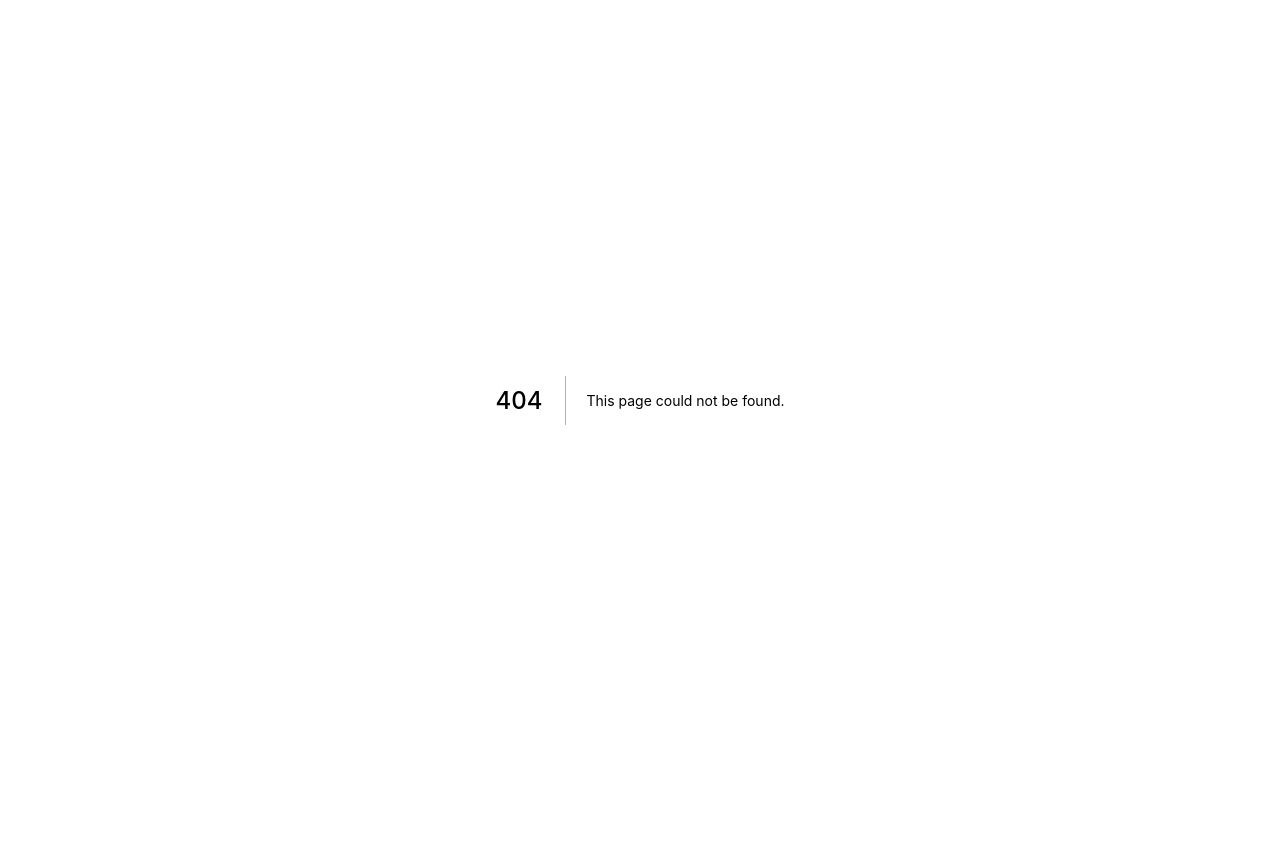
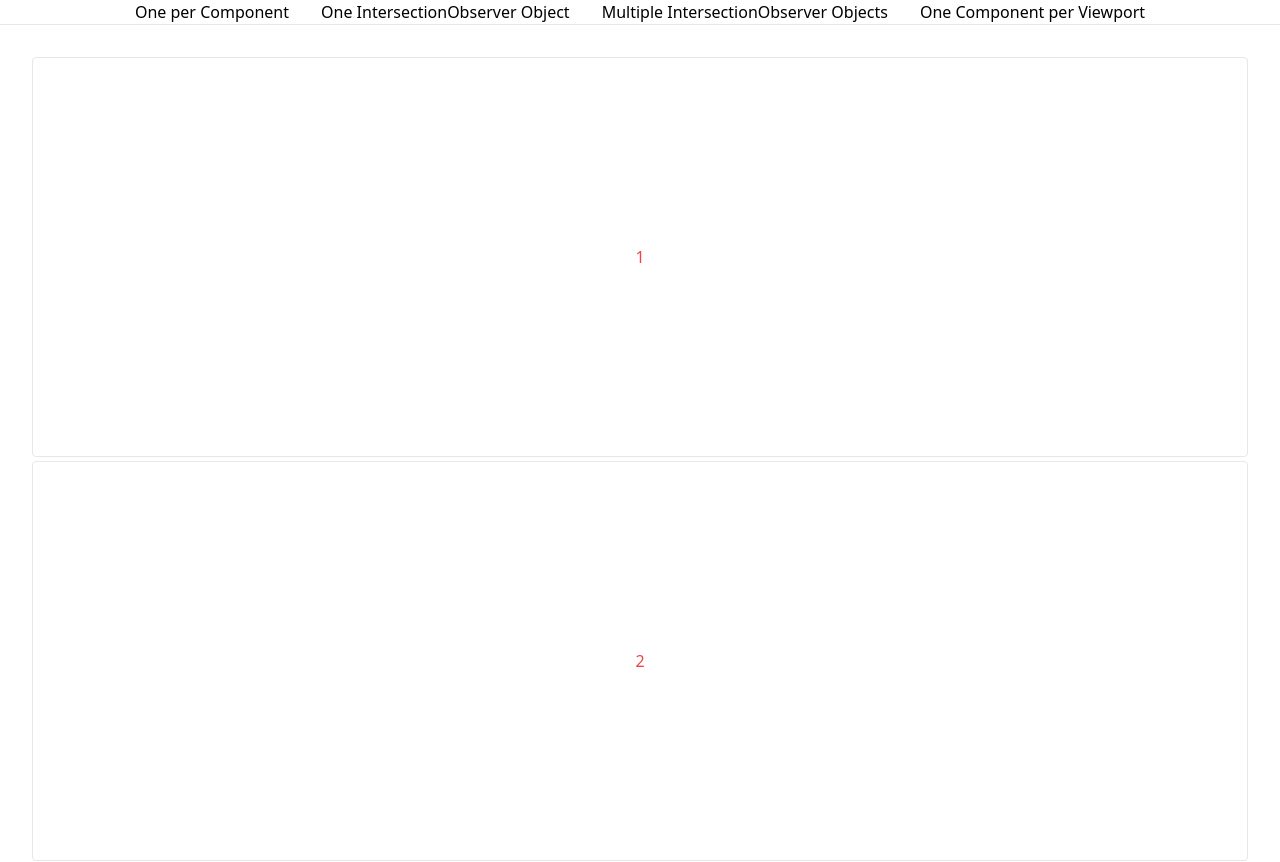
Before and after one commit to ixkaito/intersection-observer-api-test, a Next.js app: page /3 in a window 1280 px wide. Before the commit this address had no page. Shown: the top 862 px of the page. Before the commit the page ends 800 px from the top, so only its background shows below. Built offline with nearby package versions, Linux system fonts and the light colour scheme.

Commit message:
Add another test

```diff
--- a/components/Header.tsx
+++ b/components/Header.tsx
@@ -2,7 +2,7 @@ import Link from './ActiveLink'
 
 const Header: React.FC = () => {
   return (
-    <header className="px-4 border-b border-gray-200">
+    <header className="sticky top-0 px-4 bg-white border-b border-gray-200">
       <nav>
         <ul className="flex gap-8 justify-center">
           <li>
@@ -14,6 +14,9 @@ const Header: React.FC = () => {
           <li>
             <Link href="/2/">Multiple IntersectionObserver Objects</Link>
           </li>
+          <li>
+            <Link href="/3/">One Component per Viewport</Link>
+          </li>
         </ul>
       </nav>
     </header>
--- /dev/null
+++ b/pages/3.tsx
@@ -0,0 +1,41 @@
+import { NextSeo } from 'next-seo'
+import clsx from 'clsx'
+import Layout from '../components/Layout'
+import { InView } from 'react-intersection-observer'
+
+const Home: React.FC = () => {
+  return (
+    <Layout>
+      <NextSeo title="One Component per Viewport" />
+      <div
+        className={clsx(
+          'grid grow shrink-0 place-content-center place-items-center'
+        )}
+      >
+        <ul className="flex flex-wrap gap-1 justify-center">
+          {[...Array(1000)].map((_, i) => {
+            return (
+              <InView key={i}>
+                {({ inView, ref }) => {
+                  return (
+                    <li
+                      ref={ref}
+                      className={clsx(
+                        'grid basis-full place-items-center h-[50vh] text-center rounded border',
+                        inView && 'text-red-500'
+                      )}
+                    >
+                      {i + 1}
+                    </li>
+                  )
+                }}
+              </InView>
+            )
+          })}
+        </ul>
+      </div>
+    </Layout>
+  )
+}
+
+export default Home
```
